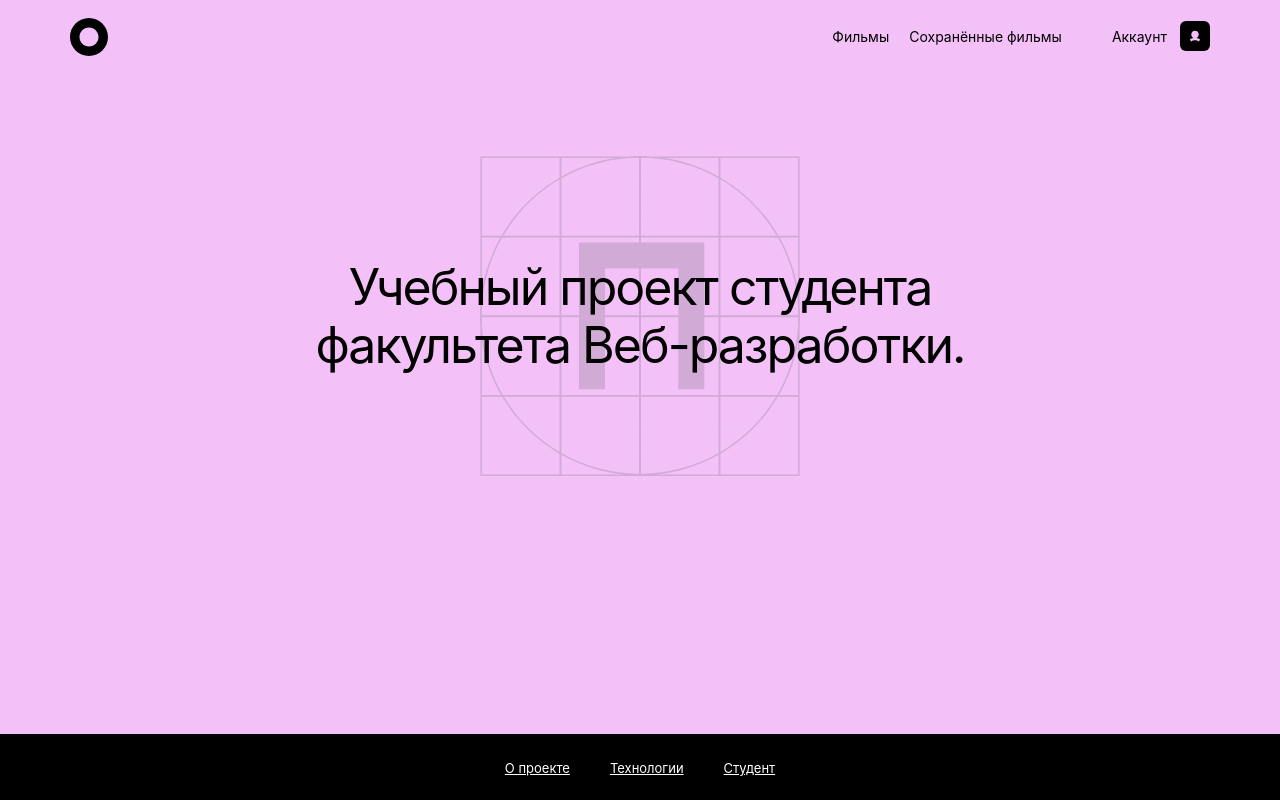
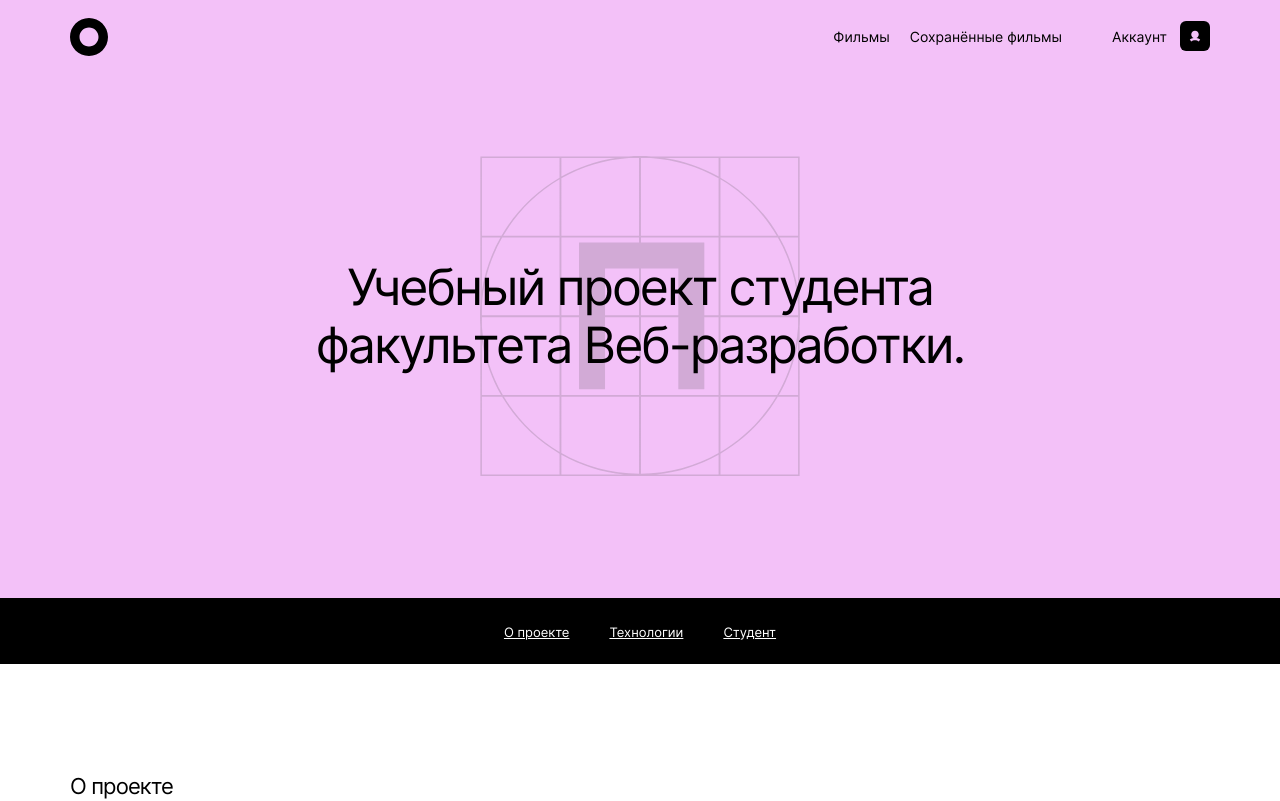
Before and after one commit to Zhuuravel/movies-explorer-frontend, a React (Create React App) app: page / in a window 1280 px wide. Shown: the top 801 px of the page. Built offline with nearby package versions, Linux system fonts and the light colour scheme; the HTML template or start-up script is replaced by a standard one.

Commit message:
fixed after rv2

```diff
--- a/src/components/App/App.css
+++ b/src/components/App/App.css
@@ -1,3 +1,6 @@
+@import '../../vendor/normalize.css';
+@import '../../vendor/inter/inter.css';
+
 .root {
     min-height: 100vh;
     min-width: 320px;
--- a/src/components/Promo/Promo.css
+++ b/src/components/Promo/Promo.css
@@ -2,7 +2,7 @@
     display: flex;
     justify-content: center;
     background: #F3C1F8;
-    min-height: calc(100vh - 74px - 66px);
+    min-height: 524px;
     position: relative;
 }
 
--- a/src/index.css
+++ b/src/index.css
@@ -1,13 +1,2 @@
-body {
-  margin: 0;
-  font-family: -apple-system, BlinkMacSystemFont, 'Segoe UI', 'Roboto', 'Oxygen',
-    'Ubuntu', 'Cantarell', 'Fira Sans', 'Droid Sans', 'Helvetica Neue',
-    sans-serif;
-  -webkit-font-smoothing: antialiased;
-  -moz-osx-font-smoothing: grayscale;
-}
-
-code {
-  font-family: source-code-pro, Menlo, Monaco, Consolas, 'Courier New',
-    monospace;
-}
+@import './vendor/normalize.css';
+@import './vendor/inter/inter.css';
```
